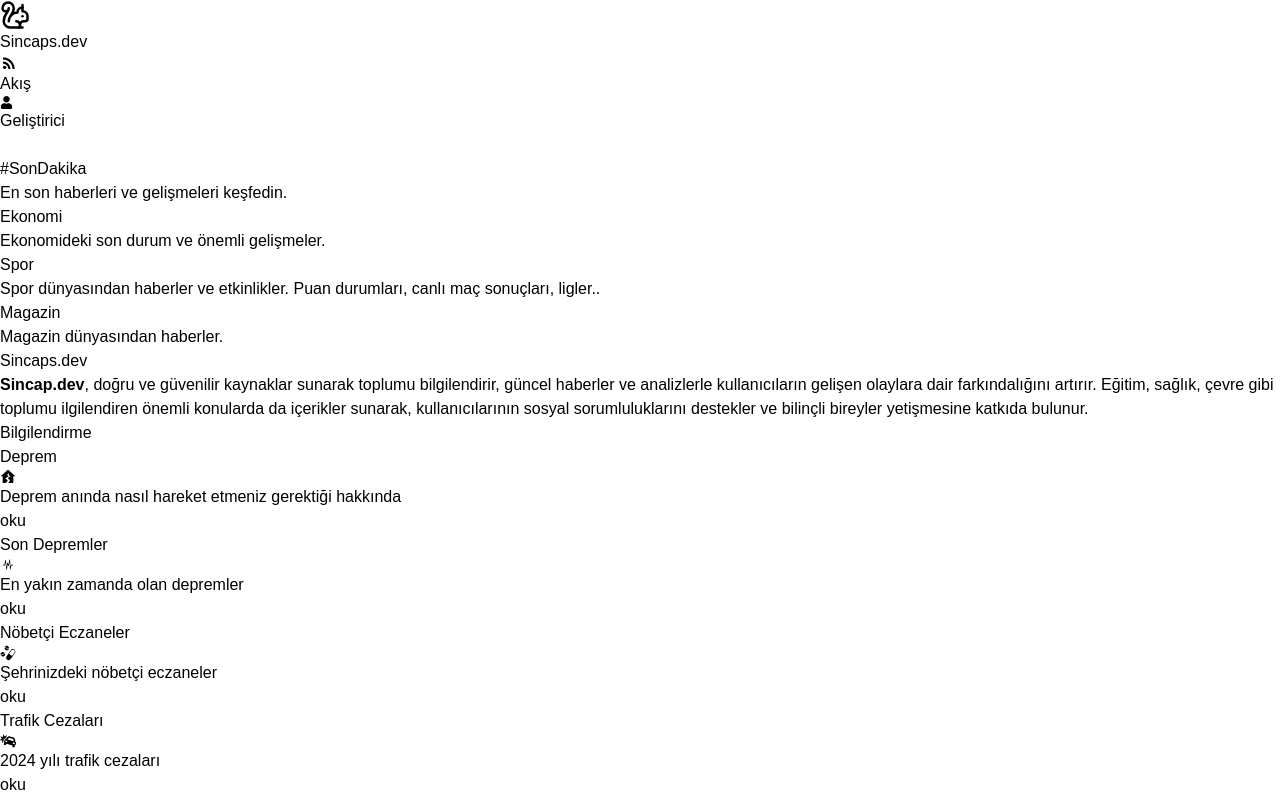
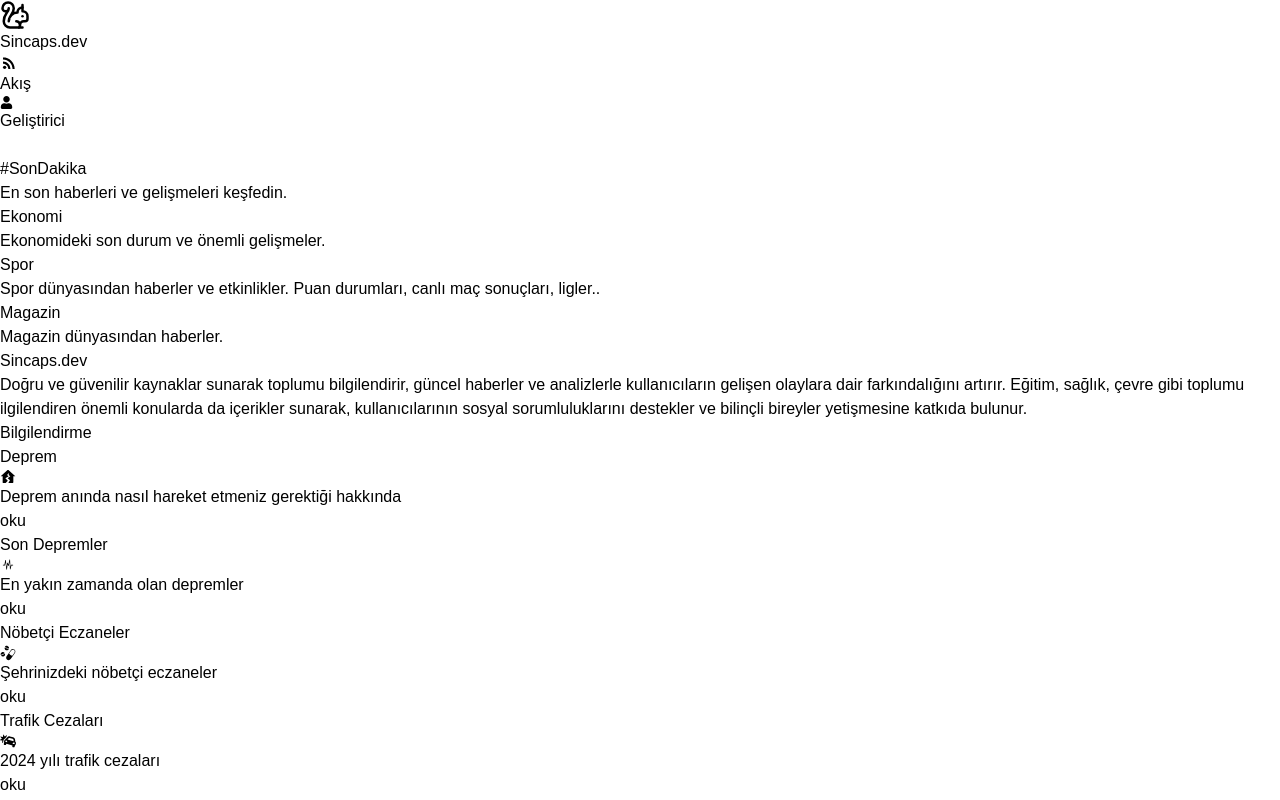
Before and after one commit to mustafakaracuha/sincaps.dev, a Next.js app: page / in a window 1280 px wide. Shown: the top 800 px of the page. Built offline with nearby package versions, Linux system fonts and the light colour scheme.

Commit message:
düzenmele

```diff
--- a/src/app/page.js
+++ b/src/app/page.js
@@ -52,7 +52,7 @@ function Page() {
                 transition={{ duration: 0.3, delay: 0.2 }}
                 className="max-sm:text-sm md:text-sm lg:text-md xl:text-[14px] border-l-4 border-yellow-500 bg-yellow-50 p-4 font-normal text-gray-400 mb-8 mt-3"
             >
-                <strong className="text-indigo-600">Sincap.dev</strong>, doğru ve güvenilir kaynaklar sunarak toplumu bilgilendirir, güncel haberler ve analizlerle kullanıcıların gelişen olaylara dair
+                Doğru ve güvenilir kaynaklar sunarak toplumu bilgilendirir, güncel haberler ve analizlerle kullanıcıların gelişen olaylara dair
                 farkındalığını artırır. Eğitim, sağlık, çevre gibi toplumu ilgilendiren önemli konularda da içerikler sunarak, kullanıcılarının sosyal sorumluluklarını destekler ve bilinçli bireyler
                 yetişmesine katkıda bulunur.
             </motion.p>
```
